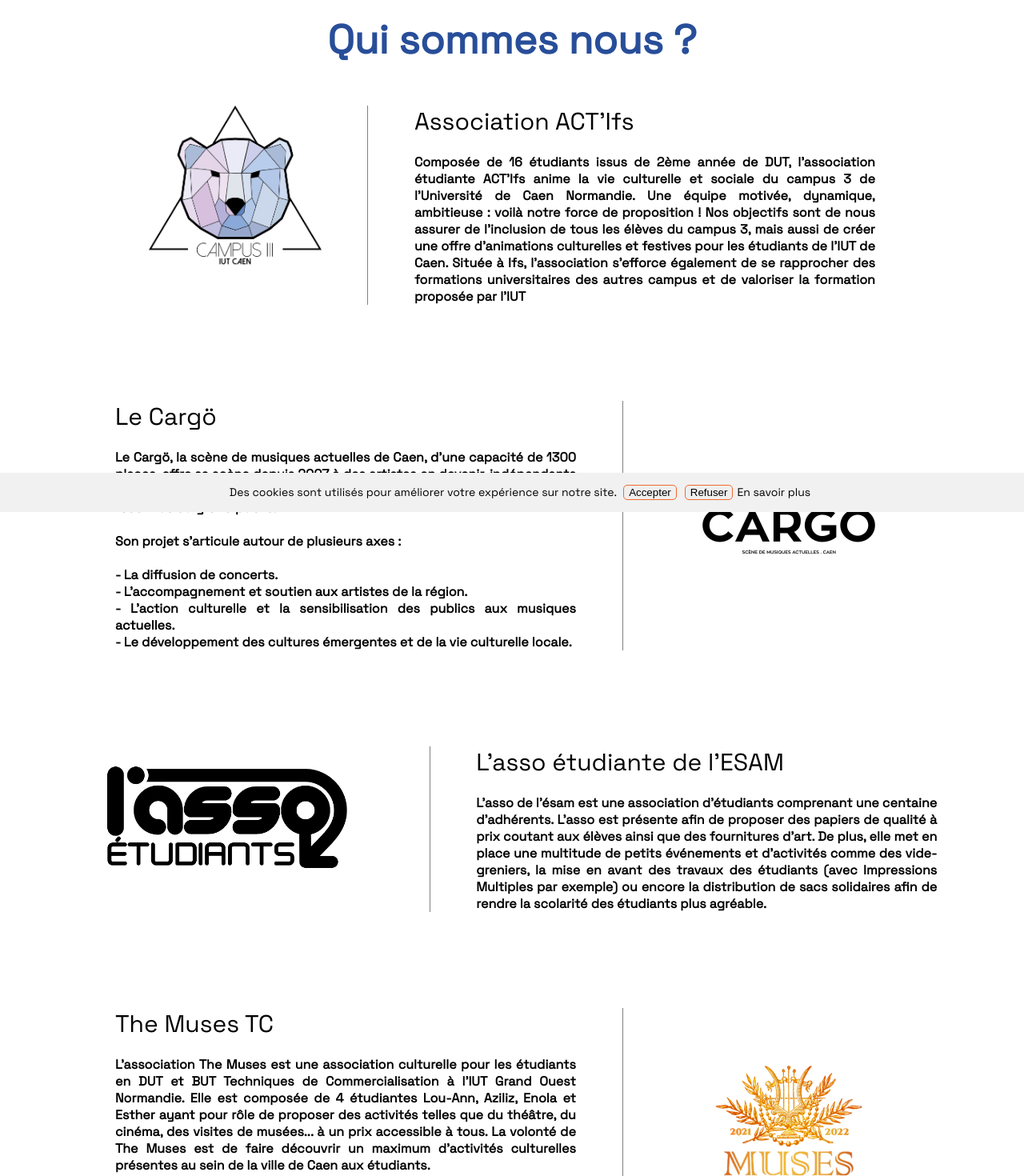
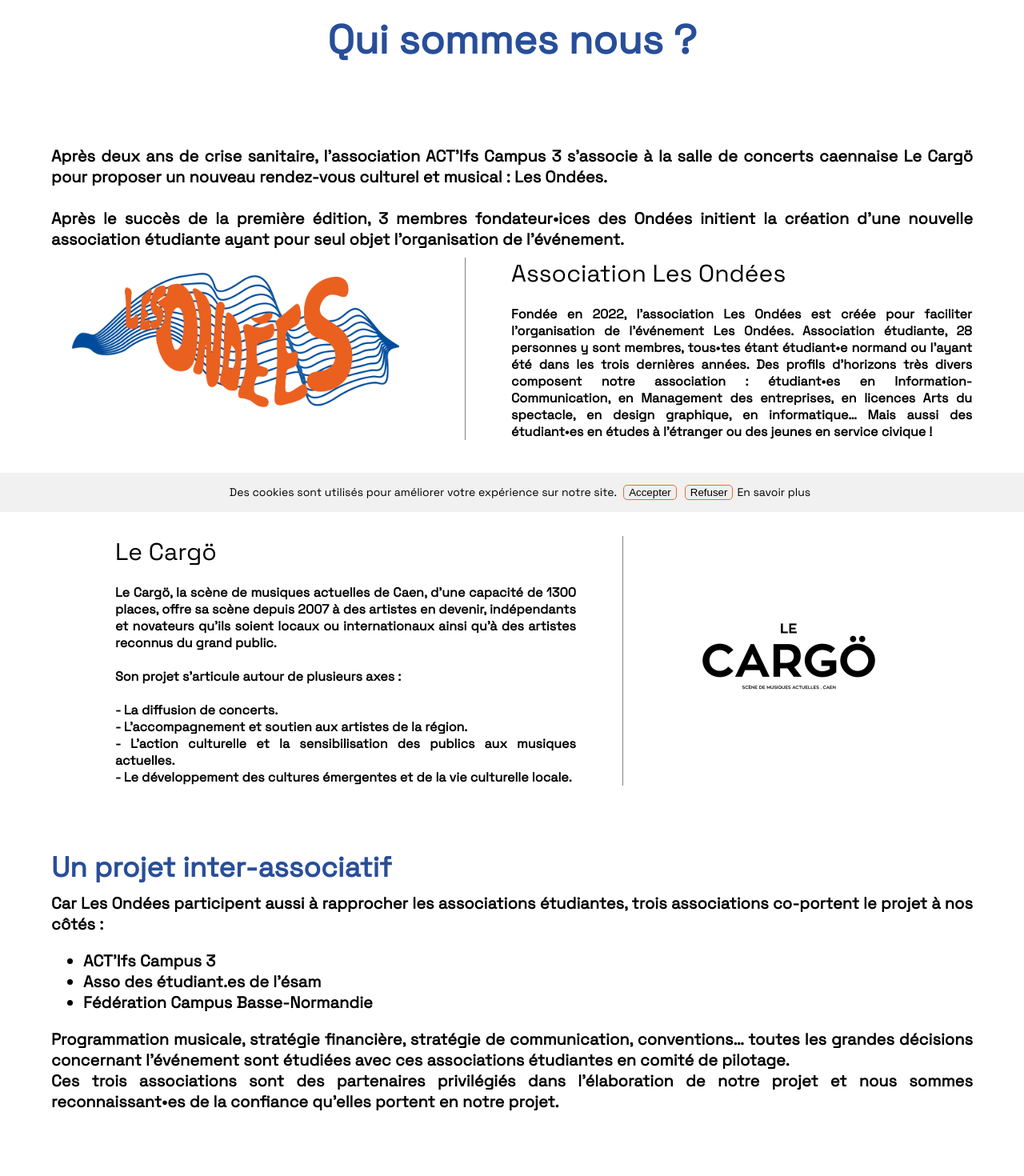
Before and after one commit to BaptisteLaisney/Cem, a Vue app: page /Nous in a window 1280 px wide. Shown: the part 160-1630 px from the top of the page at 80% size. Built offline with nearby package versions, Linux system fonts and the light colour scheme.

Commit message:
update Nous/ infos / Artistes etc

```diff
--- a/src/components/Accueil/Artiste.vue
+++ b/src/components/Accueil/Artiste.vue
@@ -28,6 +28,8 @@
 .artiste-nom{
     top:10vh;
     font-size: 30px;
+    text-shadow: 0 0 1px rgb(0, 0, 0);
+
     opacity: .99;
     color: white;
     visibility: hidden;
--- a/src/components/Accueil/Artistes.vue
+++ b/src/components/Accueil/Artistes.vue
@@ -1,9 +1,9 @@
 <template>
     <div class="Artistes">
-        <Artiste id="BBJacques" artiste="B.B. Jacques" image="BBJacques.png" v-on:click="gotoBB" horaires="22h30 – 23h30"/>
-        <Artiste id="BRO" artiste="BRÖ" image="Bro.jpg" v-on:click="gotoBRO" horaires="20h55 – 22h10"/>
-        <Artiste id="nelick" artiste="nelick" image="nelick.jpg" v-on:click="gotonelick" horaires="19h00 – 19h30"/>
-        <Artiste id="Maddy" artiste="MADDYT STREET" image="maddy.jpg" v-on:click="gotoMADDY" horaires="19h50 – 20h35"/>
+        <Artiste id="BBJacques" artiste="B.B. Jacques" image="BBJacques.png" v-on:click="gotoBB" horaires=""/>
+        <Artiste id="BRO" artiste="BRÖ" image="Bro.jpg" v-on:click="gotoBRO" horaires=""/>
+        <Artiste id="nelick" artiste="nelick" image="nelick.jpg" v-on:click="gotonelick" horaires=""/>
+        <Artiste id="Maddy" artiste="Maddy Street" image="maddy.jpg" v-on:click="gotoMADDY" horaires=""/>
 
 
     </div>
--- a/src/views/Billetterie.vue
+++ b/src/views/Billetterie.vue
@@ -1,12 +1,19 @@
 <template>
   <div class="Billetterie">
-    <h1>billetterie</h1>
-    <a title="Logiciel billetterie en ligne" href="https://www.weezevent.com/widget_multi.php?15290.11.1.bo" class="weezevent-widget-integration" target="_blank" data-src="https://www.weezevent.com/widget_multi.php?15290.11.1.bo" data-width="100%" data-height="100%" data-id="multi" data-resize="1" data-npb="0" data-width_auto="1">Billetterie Weezevent</a>
+    <h1>Billetterie</h1>
+
+    <a title="Logiciel billetterie en ligne" href=https://www.weezevent.com/widget_multi.php?15290.11.1.bo class="weezevent-widget-integration" target="_blank" data-src=https://www.weezevent.com/widget_multi.php?15290.11.1.bo data-width="100%" data-height="100%" data-id="multi" data-resize="1" data-npb="0" data-width_auto="1">Billetterie Weezevent</a>
+
+
 
   </div>
 </template>
 
+
+
  <script>
+
+
 export default {
   name: 'Billetterie',
   mounted(){
--- a/src/views/Infos.vue
+++ b/src/views/Infos.vue
@@ -75,7 +75,7 @@
       return [
         {
           Titre:"Rappel horaires et date",
-          Contenu: "Samedi 4 juin 2022 <br><br> 14h00 : Ouverture du village <br><br> 18h30 : Ouverture des portes <br><br>19h00 : Début des concerts"
+          Contenu: "Samedi 20 Mai 2023 <br><br> 14h00 : Ouverture du village <br><br> 18h30 : Ouverture des portes <br><br>19h00 : Début des concerts"
         },
         {
           Titre:"BÉNÉVOLAT",
--- a/src/views/Mentions.vue
+++ b/src/views/Mentions.vue
@@ -1,12 +1,15 @@
 <template>
 <div class="Mentions">
       <h1>Mentions légales</h1>
-    <Partie Titre="Qui sommes-nous ?" Contenu="Le site réalisé par l'association ACT'Ifs disponible à l'adresse <a href='https://lesondees.fr' target='_blank'>https://lesondees.fr</a> existe pour présenter l'évenement du 04/06/2022 au Cargö à Caen <br>" />
+    <Partie Titre="Qui sommes-nous ?" Contenu="Le site réalisé par l'association Les Ondées disponible à l'adresse <a href='https://lesondees.fr' target='_blank'>https://lesondees.fr</a> existe pour présenter l'évenement du 20/05/2022 au Cargö à Caen <br>" />
     <Partie Titre="Politique de confidentialité des données" Contenu="Le site des Ondées collecte uniquement les informations via Google Analytics dans le but de connaître le nombre de passages sur le site afin d'optimiser son contenu.<br> Nous ne vendons ni ne transmettons aucune données à des entreprises.<br>Les sources complètes du site sont disponibles en ligne gratuitement à l'adresse suivante (github.com): <a href='https://github.com/Tepsiz/Cem' target='_blank'>sources</a>"/>
     <Partie Titre="Billetterie" Contenu="Lorsque vous souhaitez passer une commande via notre site web, vous êtes systématiquement redirigés vers le site de la billetterie de notre partenaire weezevent.<br>Pour de plus amples informations au sujet du traitement des données fournies lors de l’achat d’un produit de la billetterie, merci de consulter la charte du partenaire précédemment cité. "/>
     <Partie Titre="Sécurité" Contenu="La technologie https est utilisée pour chiffrer les formulaires en ligne et s’assurer que chaque information transitant entre vos appareils et le site internet soit maintenue secrète. Les certificats SSL vous assurent que les pages que vous visitez proviennent bien de notre site et permettent ainsi d’éviter la fraude."/>
     <Partie Titre="Hebergeur" Contenu="Le site www.lesondees.fr est hébergé par la société OVH : <br> RCS Lille Métropole 424 761 419 00045 <br>Code APE 2620Z <br >N° TVA : FR 22 424 761 419 <br> Siège social : 2 rue Kellermann - 59100 Roubaix - France"/>
-    <Partie Titre="Crédits" Contenu="Le site a été conçu par Baptiste Laisney avec l'aide de Clément Guibout. <br> Les textes ont été réalisés par Matthias Fichet, Juline Flament, Kimberly Grippay, Baptiste Laisney et Marie Mahé. <br> Les différents visuels ont été réalisés par l'association étudiante de l'ésam."/>
+    <Partie Titre="Crédits" Contenu="Le site a été conçu par Baptiste Laisney avec l’aide de Clément Guibout. <br>
+Les textes ont été réalisés par Lila Kowal, Matthias Fichet <br>
+Les différents visuels ont été réalisés par Eliott Magar, Mina Pucheu, Maelys Laine, membres de l’association étudiante de l’ésam.
+"/>
 
 </div>
 
--- a/src/views/Nous.vue
+++ b/src/views/Nous.vue
@@ -1,13 +1,37 @@
 <template>
     <div class="Nous">
         <h1>Qui sommes nous ?</h1>
-        <PresentationGauche image="Actif.png" titre="Association ACT'Ifs" :contenu="getContenuActifs()"/>
+
+        <div class="presentation">
+          Après deux ans de crise sanitaire, l’association ACT’Ifs Campus 3 s’associe à la salle de concerts caennaise Le Cargö pour proposer un nouveau rendez-vous culturel et musical :
+Les Ondées. <br><br>
+
+Après le succès de la première édition, 3 membres fondateur•ices des Ondées initient la création d’une nouvelle association étudiante ayant pour seul objet l’organisation de l’événement.
+
+        </div>
+        <PresentationGauche image="logo.png" titre="Association Les Ondées" :contenu="getContenueOndees()"/>
         <div class="espace"></div>
         <PresentationDroite image="Cargo.jpg" titre="Le Cargö" :contenu="getContenuCargo()"/>
+
+        <div class="presentation">
+        <h2>Un projet inter-associatif</h2>
+          Car  Les Ondées participent aussi à rapprocher les associations étudiantes, trois associations co-portent le projet à nos côtés : <br>
+
+ <ul>
+  <li>ACT'Ifs Campus 3</li>
+ <li>Asso des étudiant.es de l'ésam</li>
+ <li>Fédération Campus Basse-Normandie</li>
+ </ul>
+Programmation musicale, stratégie financière, stratégie de communication, conventions… toutes les grandes décisions concernant l'événement sont étudiées avec ces associations étudiantes en comité de pilotage. <br>
+Ces trois associations sont des partenaires privilégiés dans l’élaboration de notre projet et nous sommes reconnaissant•es de la confiance qu’elles portent en notre projet.
         <div class="espace"></div>
-        <PresentationGauche image="ESAM.png" titre="L'asso étudiante de l'ESAM" :contenu="getContenuEsam()"/>
+        <PresentationGauche image="Actif.png" titre="Act’ifs Campus 3 :" :contenu="getContenuActifs()"/>
+        </div>
         <div class="espace"></div>
-        <PresentationDroite image="TheMuses.png" titre="The Muses TC" :contenu="getContenuMuses()"/>
+        <PresentationDroite image="ESAM.png" titre="L'asso étudiante de l'ESAM" :contenu="getContenuEsam()"/>
+        <div class="espace"></div>
+        <PresentationGauche image="FCBN.png" titre="FCBN" :contenu="getContenuFcbn()"/>
+
     </div>
 
 </template>
@@ -22,8 +46,15 @@
     PresentationDroite
   },
   methods:{
+
+    getContenueOndees(){
+      return "Fondée en 2022, l’association Les Ondées est créée pour faciliter l’organisation de l’événement Les Ondées. " +
+
+"Association étudiante, 28 personnes y sont membres, tous•tes étant étudiant•e normand ou l’ayant été dans les trois dernières années. " +
+
+"Des profils d’horizons très divers composent notre association : étudiant•es en Information-Communication, en Management des entreprises,  en licences Arts du spectacle, en design graphique, en informatique… Mais aussi des étudiant•es en études à l’étranger ou des jeunes en service civique ! "},
     getContenuActifs(){
-      return "Composée de 16 étudiants issus de 2ème année de DUT, l’association étudiante ACT’Ifs anime la vie culturelle et sociale du campus 3 de l’Université de Caen Normandie. Une équipe motivée, dynamique, ambitieuse : voilà notre force de proposition ! Nos objectifs sont de nous assurer de l’inclusion de tous les élèves du campus 3, mais aussi de créer une offre d’animations culturelles et festives pour les étudiants de l’IUT de Caen. Située à Ifs, l’association s'efforce également de se rapprocher des formations universitaires des autres campus et de valoriser la formation proposée par l’IUT"
+      return "Né au sein d’ACT’Ifs Campus 3, le projet Les Ondées est de nouveau soutenu par l’association. La majorité des membres de la nouvelle association sont issus de l’IUT du Campus 3 et le projet y reste identitairement très attaché. C’est pourquoi cette collaboration paraît évidente afin de faire vivre une nouvelle fois le projet."
     },
     getContenuCargo(){
       return "Le Cargö, la scène de musiques actuelles de Caen, d’une capa­ci­té de 1300 places, offre sa scène depuis 2007 à des artistes en deve­nir, indé­pen­dants et nova­teurs qu’ils soient locaux ou inter­na­tio­naux ain­si qu’à des artistes recon­nus du grand public.<br><br>" +
@@ -35,10 +66,10 @@
 
     },
     getContenuEsam(){
-      return "L’asso de l’ésam est une association d’étudiants comprenant une centaine d’adhérents. L’asso est présente afin de proposer des papiers de qualité à prix coutant aux élèves ainsi que des fournitures d’art. De plus, elle met en place une multitude de petits événements et d’activités comme des vide-greniers, la mise en avant des travaux des étudiants (avec Impressions Multiples par exemple) ou encore la distribution de sacs solidaires afin de rendre la scolarité des étudiants plus agréable."
+      return "L’association étudiante de l’ésam est l’association co-porteuse historique du projet. À l’origine notamment de l’identité graphique de l’événement, c'est grâce à elle que le projet a laissé en mémoire des souvenirs et a permis une communication très remarquée, elle a grandement aidé à la réussite de la première édition. Collaborer avec des étudiants en art est une vraie richesse pour Les Ondées : nous les remercions pour leur soutien."
     },
-    getContenuMuses(){
-      return "L'association The Muses est une association culturelle pour les étudiants en DUT et BUT Techniques de Commercialisation à l'IUT Grand Ouest Normandie. Elle est composée de 4 étudiantes Lou-Ann, Aziliz, Enola et Esther ayant pour rôle de proposer des activités telles que du théâtre, du cinéma, des visites de musées... à un prix accessible à tous. La volonté de The Muses est de faire découvrir un maximum d'activités culturelles présentes au sein de la ville de Caen aux étudiants."
+    getContenuFcbn(){
+      return "La Fédération Campus Basse-Normandie (FCBN) est une fédération étudiante représentant une quinzaine d’associations étudiantes bas-normandes. Représentante de l’engagement étudiant sur le territoire, nous espérons que le réseau de la FCBN saura se mobiliser pour cet événement. De plus, les formations de la FAGE (Fédération des Associations Générales Étudiantes) dispensées par la FCBN seront un atout non négligeable."
     }
 
   }
@@ -53,6 +84,17 @@
     height:100px;
     width: 100%;
 }
+.presentation{
+  width:90%;
+  margin:auto;
+  text-align: justify;
+  margin-top:60px;
+  font-family: 'Space Grotesk', sans-serif;
+  color:black;
+  font-weight: bold;
+  font-size: 20px;
+}
+
 @media screen and (max-width:1000px){
   .Nous{
 
--- a/src/views/Presse.vue
+++ b/src/views/Presse.vue
@@ -3,13 +3,13 @@
         <h1>Espace Presse</h1>
 
 
-        <a class="button" href="/presse/DP.pdf">Dossier presse</a>
+        <!-- <a class="button" href="/presse/DP.pdf">Dossier presse</a>
                 <p>Pour obtenir vos acréditations veuillez contacter Marie Mahe (Chargée de relations presses) <br>
             07 82 20 91 06 <br>
             marie.mahe02@gmail.com
-        </p>
+        </p> -->
         <br>
-        <h1>Visuels de l'evenement</h1>
+        <h1>Visuels de l'évènement</h1>
 
         <a href="/presse/Affiche.pdf" class="button" >Affiche</a>
         <div class="Visuels">
--- a/src/views/Programmation.vue
+++ b/src/views/Programmation.vue
@@ -3,10 +3,10 @@
         <h1>Programmation</h1>
         <Artistes/>
         <br><br>
-        <Presentationd id="BBJacques_pres" color = "rgb(162,163,185)" link_yt ="https://www.youtube.com/embed/iIHdTMHWAic" artiste="B.B. Jacques" image="BBJacques.png" :presentation_text="getTextBBJ()" insta="https://www.instagram.com/spiderzed/" face="https://www.facebook.com/SpiderZED" />
-        <Presentationg id="BRO_pres" color = "rgb(207,54,48)" link_yt ="https://www.youtube.com/embed/VV9qyx_v9kc" artiste="BRÖ" image="Bro.jpg" :presentation_text="getTextBro()" insta="https://www.instagram.com/a2hpalace/" face="https://www.facebook.com/profile.php?id=100050381984536" />
-        <Presentationd id="Nelick_pres" color = "rgb(207,54,48)" link_yt ="https://www.youtube.com/embed/Bb_L1TbRRp4" artiste="nelick" image="nelick.jpg" :presentation_text="getTextNelick()" insta="https://www.instagram.com/lesonvert_/" face="https://www.facebook.com/lesonvert" />
-        <Presentationg id="MADDY_pres" color = "rgb(219,204,181)" link_yt ="https://www.youtube.com/embed/8piuG5024Vg" artiste="MADDY STREET" image="maddy.jpg" :presentation_text="getTextMaddy()" insta="https://www.instagram.com/jyeuhair/" face="https://www.facebook.com/jyeuhairjyeuhair/" />
+        <Presentationd id="BBJacques_pres" color = "rgb(162,163,185)" link_yt ="https://www.youtube.com/embed/iIHdTMHWAic" artiste="B.B. Jacques" image="BBJacques.png" :presentation_text="getTextBBJ()" insta="https://www.instagram.com/blackbirdjacques/" face="https://www.facebook.com/blackbirdjacques/" />
+        <Presentationg id="BRO_pres" color = "rgb(207,54,48)" link_yt ="https://www.youtube.com/embed/VV9qyx_v9kc" artiste="BRÖ" image="Bro.jpg" :presentation_text="getTextBro()" insta="https://www.instagram.com/bro_brolli/" face="https://www.facebook.com/broducroissant/" />
+        <Presentationd id="Nelick_pres" color = "rgb(207,54,48)" link_yt ="https://www.youtube.com/embed/Bb_L1TbRRp4" artiste="nelick" image="nelick.jpg" :presentation_text="getTextNelick()" insta="https://www.instagram.com/kiwibunnylove2022/" face="https://www.facebook.com/nelick2022" />
+        <Presentationg id="MADDY_pres" color = "rgb(219,204,181)" link_yt ="https://www.youtube.com/embed/8piuG5024Vg" artiste="Maddy Street" image="maddy.jpg" :presentation_text="getTextMaddy()" insta="https://www.instagram.com/maddyftchords/"  />
 
 
     </div>
--- a/src/views/Village.vue
+++ b/src/views/Village.vue
@@ -1,11 +1,13 @@
 <template>
   <div class="Village">
     <h1>Village Culturel</h1>
-    <div class="presentation">Dans une ambiance conviviale, accueillante et joyeuse, l’esplanade du Cargö s’animera samedi 4 juin dès 14h autour de stands divers - majoritairement tenus par des associations étudiantes. Ces animations seront complétées par des foodtrucks et un espace détente, où les curieux pourront venir boire un verre, lire ou se joindre aux différents ateliers proposés.</div>
-    <br><br><br>
-    <h1>Animations</h1>
+    <!-- <div class="presentation">Dans une ambiance conviviale, accueillante et joyeuse, l’esplanade du Cargö s’animera samedi 4 juin dès 14h autour de stands divers - majoritairement tenus par des associations étudiantes. Ces animations seront complétées par des foodtrucks et un espace détente, où les curieux pourront venir boire un verre, lire ou se joindre aux différents ateliers proposés.</div> -->
+    <!-- <br><br><br> -->
+    <!-- <h1>Animations</h1> -->
+    <div class="presentation"> Les animations seront dévoilées prochainement, elles seront sur l'esplanade du Cargö !</div>
+
     <div class="Animations">
-      <Animation class="Animation" v-for="animation in getAnimations()" :key="animation" :nom ="animation.nom" :presentation="animation.presentation" :image="animation.image"/>
+      <!-- <Animation class="Animation" v-for="animation in getAnimations()" :key="animation" :nom ="animation.nom" :presentation="animation.presentation" :image="animation.image"/> -->
     </div>
     <h1>L'esplanade du cargö</h1>
     <iframe class="map" src="https://www.google.com/maps/embed?pb=!4v1648124541774!6m8!1m7!1sBLUt-zWDpTqHmnS73n8CtA!2m2!1d49.18054732813361!2d-0.3478539424900502!3f46.203974017838185!4f-0.3453812541706611!5f0.7820865974627469" width="600" height="450" style="border:0;" allowfullscreen="" loading="lazy" referrerpolicy="no-referrer-when-downgrade"></iframe>
```
Also changed, not shown: src/views/Accueil.vue (+24 -8 lines), src/assets/images/Nous/FCBN.png (added), src/assets/images/Nous/logo.png (added).
